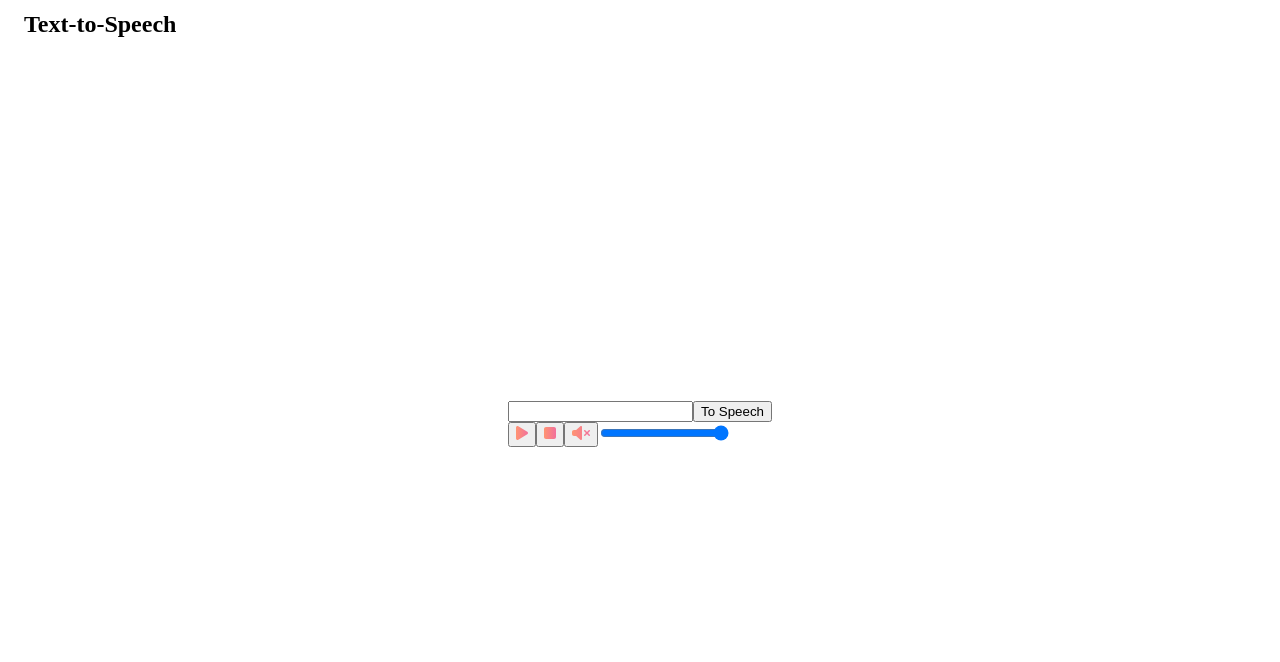
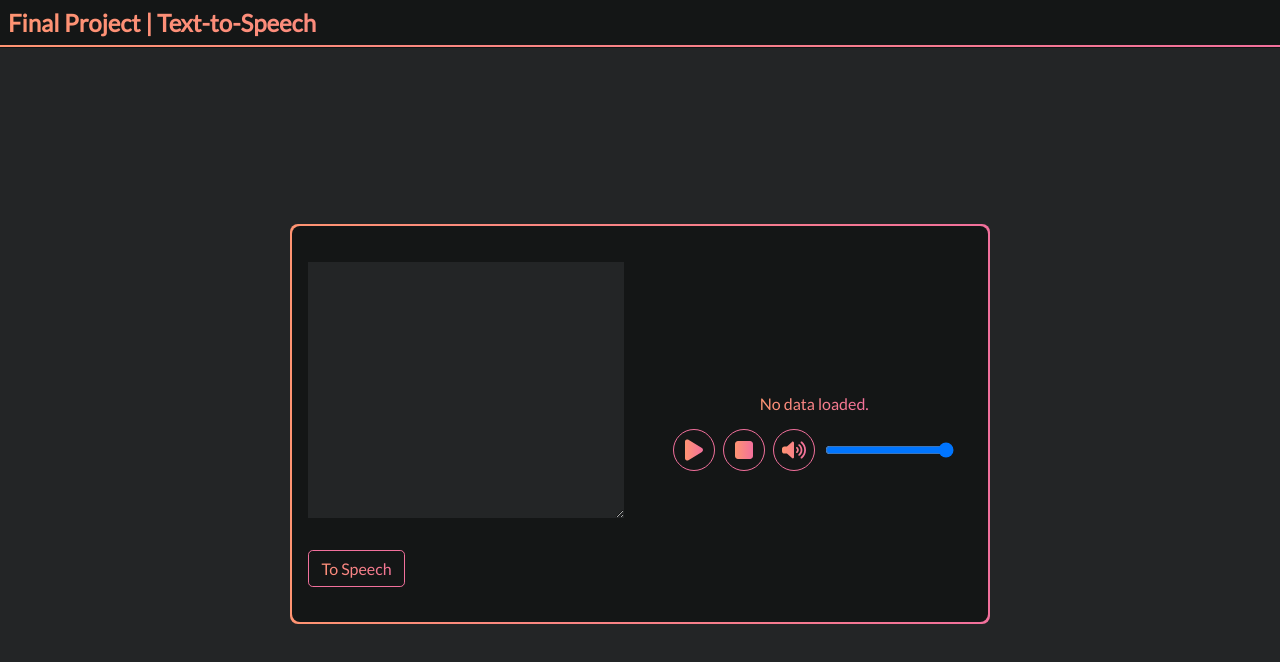
Before and after one commit to reurairin/ML_2S_Final, a React (Vite) app in the folder tts-client/: page / in a window 1280 px wide. Shown: the top 662 px of the page. Built offline with nearby package versions, Linux system fonts and the light colour scheme.

Commit message:
add styles

```diff
--- a/tts-client/index.html
+++ b/tts-client/index.html
@@ -3,6 +3,12 @@
     <head>
         <meta charset="UTF-8" />
         <link rel="icon" type="image/svg+xml" href="/favicon.svg" />
+        <link rel="preconnect" href="https://fonts.googleapis.com" />
+        <link rel="preconnect" href="https://fonts.gstatic.com" crossorigin />
+        <link
+            href="https://fonts.googleapis.com/css2?family=Lato&display=swap"
+            rel="stylesheet"
+        />
         <meta name="viewport" content="width=device-width, initial-scale=1.0" />
         <title>Text-to-Speech</title>
     </head>
--- a/tts-client/src/components/AppBar/AppBar.module.css
+++ b/tts-client/src/components/AppBar/AppBar.module.css
@@ -1,10 +1,20 @@
 .app-bar {
     height: var(--app-bar-height);
     display: flex;
-    align-items: center;
-    padding: 0 1.5rem;
+    flex-direction: column;
+    background-color: var(--darker);
 }
 
 .app-title {
     margin: 0;
+    padding: 0.5rem;
 }
+
+.gradient-bar {
+    height: 0.1rem;
+    display: block;
+
+    background-image: var(--primary);
+    background-image: var(--primary-webkit);
+    background-image: var(--primary-gradient);
+}
--- a/tts-client/src/components/AppBar/AppBar.tsx
+++ b/tts-client/src/components/AppBar/AppBar.tsx
@@ -3,7 +3,10 @@ import styles from './AppBar.module.css';
 export function AppBar() {
     return (
         <section className={styles['app-bar']}>
-            <h1 className={styles['app-title']}>Text-to-Speech</h1>
+            <h1 className={`${styles['app-title']} --primary-text`}>
+                Final Project | Text-to-Speech
+            </h1>
+            <span className={styles['gradient-bar']}></span>
         </section>
     );
 }
--- a/tts-client/src/components/AudioPlayer/AudioPlayer.module.css
+++ b/tts-client/src/components/AudioPlayer/AudioPlayer.module.css
@@ -1,3 +1,28 @@
-.control-icon{
-    height: 1rem;
+.control-icon {
+    height: 1.5rem;
+    width: 1.5rem;
 }
+
+.icon-button {
+    padding: 0.5rem;
+    margin-right: 0.5rem;
+
+    border-radius: 50%;
+    border: solid 0.1rem var(--secondary);
+
+    background-color: transparent;
+
+    display: grid;
+    place-content: center;
+}
+
+.button-container {
+    display: flex;
+}
+
+.player-container {
+    display: flex;
+    flex-direction: column;
+    justify-content: center;
+    align-items: center;
+}
--- a/tts-client/src/components/AudioPlayer/AudioPlayer.tsx
+++ b/tts-client/src/components/AudioPlayer/AudioPlayer.tsx
@@ -8,8 +8,10 @@ const sound = new Howl({
 });
 
 export function AudioPlayer() {
+    const [isDataLoaded, setIsDataLoaded] = useState(false);
+
     const [playIcon, setPlayIcon] = useState('play-solid.svg');
-    const [muteIcon, setMuteIcon] = useState('volume-xmark-solid.svg');
+    const [muteIcon, setMuteIcon] = useState('volume-high-solid.svg');
 
     const [volume, setVolume] = useState(1.0);
     const [savedVolume, setSavedVolume] = useState(1.0);
@@ -31,31 +33,42 @@ export function AudioPlayer() {
     const handleMute = () => {
         if (volume === 0.0) {
             setVolume(savedVolume);
-            setMuteIcon('volume-xmark-solid.svg');
+            setMuteIcon('volume-high-solid.svg');
         } else {
             setSavedVolume(volume);
             setVolume(0.0);
-            setMuteIcon('volume-high-solid.svg');
+            setMuteIcon('volume-xmark-solid.svg');
         }
     };
 
+    const handleStop = () => {
+        () => sound.stop();
+    };
+
     return (
-        <section>
-            <button onClick={handlePlayPause}>
+        <section className={styles['player-container']}>
+            <p className="--primary-text">
+                {isDataLoaded ? 'Ready for playback.' : 'No data loaded.'}
+            </p>
+            <span className={styles['button-container']}>
+                <button
+                    onClick={handlePlayPause}
+                    className={styles['icon-button']}
+                >
                     <img
                         className={styles['control-icon']}
                         src={`/icons/${playIcon}`}
                         alt="play"
                     />
                 </button>
-            <button onClick={() => sound.stop()}>
+                <button onClick={handleStop} className={styles['icon-button']}>
                     <img
                         className={styles['control-icon']}
-                    src="/icons/stop-solid.svg"
-                    alt="stop"
+                        src={`/icons/stop-solid.svg`}
+                        alt="play"
                     />
                 </button>
-            <button onClick={handleMute}>
+                <button onClick={handleMute} className={styles['icon-button']}>
                     <img
                         className={styles['control-icon']}
                         src={`/icons/${muteIcon}`}
@@ -72,6 +85,7 @@ export function AudioPlayer() {
                         setVolume(event?.target?.valueAsNumber);
                     }}
                 />
+            </span>
         </section>
     );
 }
--- /dev/null
+++ b/tts-client/src/components/InputForm/InputForm.module.css
@@ -0,0 +1,60 @@
+.form-container {
+    display: flex;
+    flex-direction: column;
+}
+
+.input-form {
+    display: flex;
+    flex-direction: column;
+    justify-content: center;
+    align-items: flex-start;
+    padding: 0 1rem;
+    flex-grow: 2;
+}
+
+.submit-button {
+    border: solid 0.1rem var(--secondary);
+    border-radius: 0.3rem;
+    padding: 0.5rem 0.8rem;
+}
+
+.input-field {
+    background-color: var(--darker);
+    color: var(--primary);
+    border: 0px;
+    padding: 0.5rem;
+
+    height: 16rem;
+    width: 100%;
+
+    font-size: 1rem;
+}
+
+.input-field:focus {
+    outline: none;
+}
+
+.gradient-bar {
+    height: 0.1rem;
+    display: block;
+
+    background-image: var(--primary);
+    background-image: var(--primary-webkit);
+    background-image: var(--primary-gradient);
+}
+
+@media screen and (min-width: 700px) {
+    .input-field {
+        background-color: var(--dark);
+    }
+
+    .gradient-bar {
+        display: none;
+    }
+}
+
+@media screen and (max-height: 450px) {
+    .input-field {
+        height: 12rem;
+    }
+}
--- a/tts-client/src/components/InputForm/InputForm.tsx
+++ b/tts-client/src/components/InputForm/InputForm.tsx
@@ -1,13 +1,18 @@
 import { useForm } from 'react-hook-form';
+import styles from './InputForm.module.css';
 
 const defaultFormState = {
     userInput: ''
 };
 
 export function InputForm() {
-    const { register, handleSubmit, reset } = useForm<{ userInput: string }>({
+    const { formState, register, handleSubmit, reset } = useForm<{
+        userInput: string;
+    }>({
         defaultValues: defaultFormState
     });
+
+    const { errors } = formState;
 
     const submitTTS = (data: { userInput: string }) => {
         console.log(data);
@@ -15,15 +20,28 @@ export function InputForm() {
     };
 
     return (
-        <form onSubmit={handleSubmit(submitTTS)}>
-            <label htmlFor="userInput">
-                <input
-                    type="text"
-                    {...register('userInput', { required: true })}
-                ></input>
-            </label>
+        <section className={styles['form-container']}>
+            <form
+                onSubmit={handleSubmit(submitTTS)}
+                className={styles['input-form']}
+            >
+                <textarea
+                    className={styles['input-field']}
+                    {...register('userInput', {
+                        required: 'Please write something.'
+                    })}
+                ></textarea>
 
-            <button type="submit">To Speech</button>
-        </form>
+                <p className="--primary-text">{errors?.userInput?.message}</p>
+
+                <button
+                    type="submit"
+                    className={styles['submit-button'] + ' --primary-text'}
+                >
+                    To Speech
+                </button>
+            </form>
+            <span className={styles['gradient-bar']}></span>
+        </section>
     );
 }
--- a/tts-client/src/components/TTSPage/TTSPage.module.css
+++ b/tts-client/src/components/TTSPage/TTSPage.module.css
@@ -1,6 +1,54 @@
-.container {
+.page {
     height: calc(100% - var(--app-bar-height));
     display: flex;
     justify-content: center;
     align-items: center;
+
+    background-color: var(--dark);
 }
+
+.container {
+    display: grid;
+    grid-template-columns: 1fr;
+    grid-template-rows: 1fr 1fr;
+
+    height: 100%;
+    width: 100%;
+}
+
+.gradient-wrapper {
+    height: 100%;
+    width: 100%;
+
+    margin: 0.1rem;
+}
+
+@media screen and (min-width: 700px) {
+    .container {
+        grid-template-columns: 1fr 1fr;
+        grid-template-rows: 1fr;
+
+        border-radius: 0.5rem;
+
+        background-color: var(--darker);
+    }
+
+    .gradient-wrapper {
+        width: 700px;
+        height: 400px;
+
+        padding: 0.1rem;
+
+        border-radius: 0.5rem;
+
+        background-image: var(--primary);
+        background-image: var(--primary-webkit);
+        background-image: var(--primary-gradient);
+    }
+}
+
+@media screen and (max-height: 450px) {
+    .gradient-wrapper {
+        height: 300px;
+    }
+}
--- a/tts-client/src/components/TTSPage/TTSPage.tsx
+++ b/tts-client/src/components/TTSPage/TTSPage.tsx
@@ -4,10 +4,12 @@ import styles from './TTSPage.module.css';
 
 export function TTSPage() {
     return (
-        <main className={styles.container}>
-            <div>
-                <InputForm />
-                <AudioPlayer />
+        <main className={styles.page}>
+            <div className={styles['gradient-wrapper']}>
+                <div className={styles.container}>
+                    <InputForm />
+                    <AudioPlayer />
+                </div>
             </div>
         </main>
     );
--- a/tts-client/src/index.css
+++ b/tts-client/src/index.css
@@ -4,6 +4,25 @@
 
 :root {
     --app-bar-height: 3rem;
+    --width-breakpoint: 500px;
+
+    --dark: #232526;
+    --darker: #141616;
+
+    --border-thickness: 0.1rem;
+
+    --secondary: #f2709c; /* fallback for old browsers */
+    --primary: #ff9472;
+    --primary-webkit: -webkit-linear-gradient(
+        to right,
+        #ff9472,
+        #f2709c
+    ); /* Chrome 10-25, Safari 5.1-6 */
+    --primary-gradient: linear-gradient(
+        to right,
+        #ff9472,
+        #f2709c
+    ); /* W3C, IE 10+/ Edge, Firefox 16+, Chrome 26+, Opera 12+, Safari 7+ */
 }
 
 html,
@@ -17,3 +36,19 @@ body {
     margin: 0;
     padding: 0;
 }
+
+html,
+button {
+    font-size: 16px;
+    font-family: 'Lato', sans-serif;
+}
+
+.--primary-text {
+    background-image: var(--primary);
+    background-image: var(--primary-webkit);
+    background-image: var(--primary-gradient);
+
+    background-clip: text;
+    -webkit-background-clip: text;
+    color: transparent;
+}
```
Also changed, not shown: tts-client/package.json (indentation only), 1 other file (tests, documents, lock files or other folders). Lines whose indentation alone changed are shown as unchanged.
